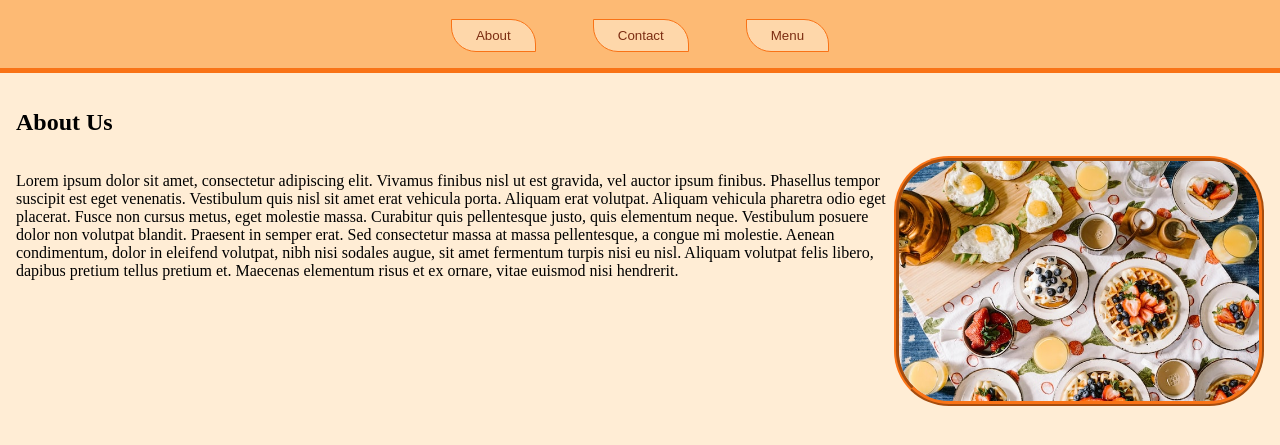
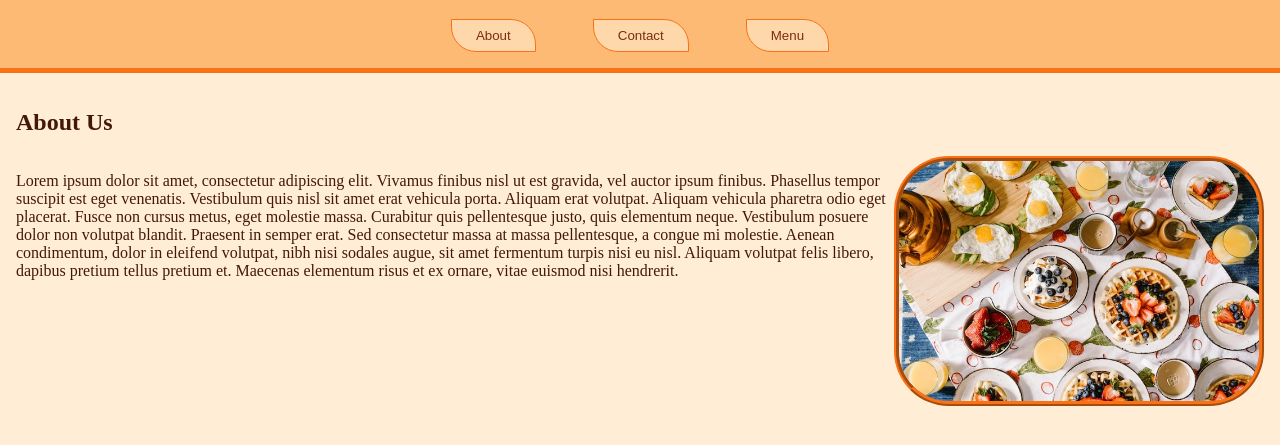
Before and after one commit to Roualeyn/Odin-Project-09-Restaurant-Page, a website built with webpack: page dist/index.html in a window 1280 px wide. Shown: the part 61-506 px from the top of the page. Built offline with nearby package versions, Linux system fonts and the light colour scheme.

Commit message:
Change Font Colour to Brownish Black

```diff
--- a/src/style.css
+++ b/src/style.css
@@ -4,6 +4,7 @@ body {
     align-items: center;
     background-color: #ffedd5;
     margin: 0;
+    color: hsl(15, 75%, 15%)
 }
 
 header {
```
